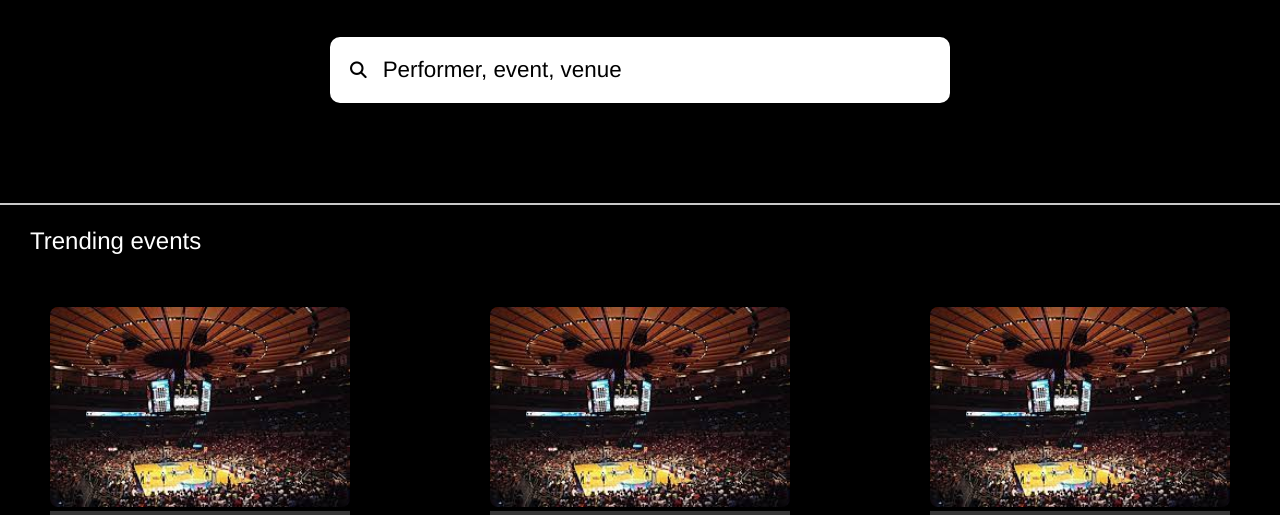
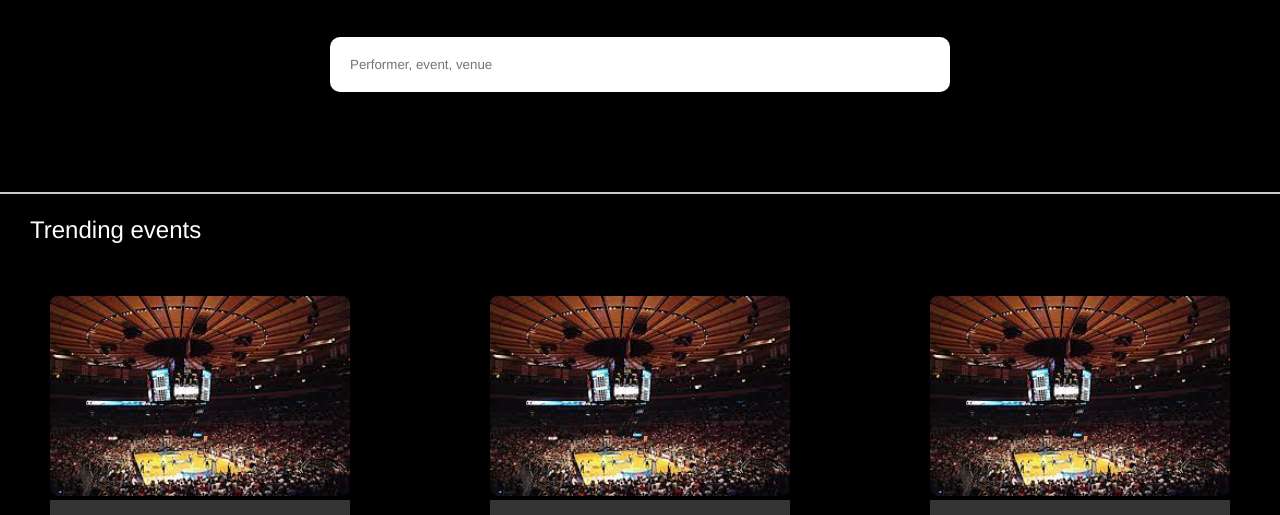
Before and after one commit to moisesg526/sports-ticket, a plain HTML site: page index.html in a window 1280 px wide. Shown: the part 285-800 px from the top of the page. Drawn offline with Linux system fonts and the light colour scheme.

Commit message:
Changed the search bar from a button to an input

```diff
--- a/index.html
+++ b/index.html
@@ -47,14 +47,13 @@
           </h3>
         </div>
         <div class="search">
-          <button
+          <input
             class="searchbar"
             id="show-search-list"
             onclick="searchByCategories()"
+            placeholder="Performer, event, venue"
           >
-            <i class="fa-solid fa-magnifying-glass fa-lg searchicon"></i>
-            <p>Performer, event, venue</p>
-          </button>
+        </input>
         </div>
       </div>
       <div class="search-list" id="hidden-list">
```
